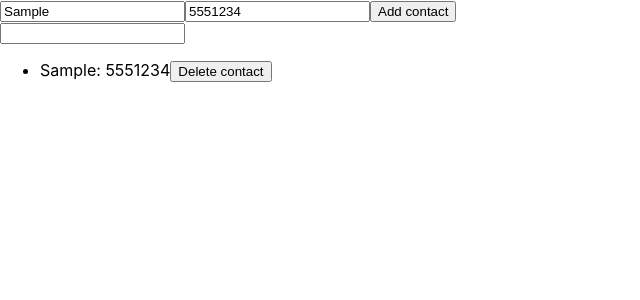
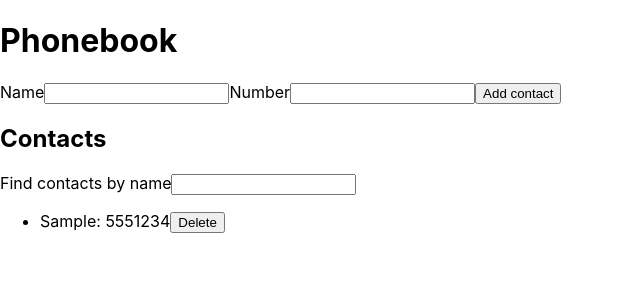
Before and after one commit to Svitlana-Lazurenko/goit-react-hw-02-phonebook, a React (Create React App) app: page / in a window 1280 px wide. Both pictures are taken after typing "Sample", "5551234" into the empty fields and a click on the button "Add contact". Shown: the top 300 px of the page, without its empty margins (0-640 px from the left). Built offline with nearby package versions, Linux system fonts and the light colour scheme.

Commit message:
Create react-components

```diff
--- a/src/components/App.jsx
+++ b/src/components/App.jsx
@@ -1,12 +1,40 @@
 import React, { Component } from 'react';
 import { nanoid } from 'nanoid';
+import ContactForm from './ContactForm/ContactForm';
+import ContactList from './ContactList/ContactList';
+import Filter from './Filter/Filter';
+import { Block, MainTitle, Title } from './App.styled';
 
 class App extends Component {
   state = {
     contacts: [],
     filter: '',
-    name: '',
-    number: '',
+  };
+
+  addContact = (name, number) => {
+    const id = nanoid();
+    const contactObj = { id, name, number };
+    const contacts = this.state.contacts;
+
+    for (const contact of contacts) {
+      if (contact.name === name) {
+        alert(`${name} is already in contacts`);
+        return;
+      }
+    }
+    this.setState(({ contacts }) => ({
+      contacts: [contactObj, ...contacts],
+    }));
+  };
+
+  deleteContact = id => {
+    this.setState(prevState => ({
+      contacts: prevState.contacts.filter(contact => contact.id !== id),
+    }));
+  };
+
+  changeFilter = e => {
+    this.setState({ filter: e.currentTarget.value });
   };
 
   getVisibleContacts = () => {
@@ -17,92 +45,22 @@ class App extends Component {
     );
   };
 
-  handleChange = e => {
-    this.setState({ [e.target.name]: e.target.value });
-  };
-
-  handleSubmit = e => {
-    e.preventDefault();
-    const form = e.currentTarget;
-    const id = nanoid();
-    const number = form.elements.number.value;
-    const name = form.elements.name.value;
-    const contactObj = { id, name, number };
-    const contacts = this.state.contacts;
-
-    for (const contact of contacts) {
-      if (contact.name === name) {
-        alert(`${name} is already in contacts`);
-        return;
-      }
-    }
-    this.setState(prevState => {
-      return { contacts: [...prevState.contacts, contactObj] };
-    });
-  };
-
-  deleteContact = id => {
-    this.setState(prevState => ({
-      contacts: prevState.contacts.filter(contact => contact.id !== id),
-    }));
-  };
-
   render() {
-    const { name, number, filter } = this.state;
+    const { filter } = this.state;
     const visibleContacts = this.getVisibleContacts();
 
     return (
-      <>
-        {/* <div>
-  <h1>Phonebook</h1>
-  <ContactForm ... />
+      <Block>
+        <MainTitle>Phonebook</MainTitle>
+        <ContactForm onSubmit={this.addContact} />
 
-  <h2>Contacts</h2>
-  <Filter ... />
-  <ContactList ... />
-</div> */}
-
-        <form onSubmit={this.handleSubmit}>
-          <input
-            type="text"
-            name="name"
-            pattern="^[a-zA-Zа-яА-Я]+(([' -][a-zA-Zа-яА-Я ])?[a-zA-Zа-яА-Я]*)*$"
-            title="Name may contain only letters, apostrophe, dash and spaces. For example Adrian, Jacob Mercer, Charles de Batz de Castelmore d'Artagnan"
-            required
-            value={name}
-            onChange={this.handleChange}
-          />
-          <input
-            type="tel"
-            name="number"
-            pattern="\+?\d{1,4}?[-.\s]?\(?\d{1,3}?\)?[-.\s]?\d{1,4}[-.\s]?\d{1,4}[-.\s]?\d{1,9}"
-            title="Phone number must be digits and can contain spaces, dashes, parentheses and can start with +"
-            required
-            value={number}
-            onChange={this.handleChange}
-          />
-          <button type="submit">Add contact</button>
-        </form>
-        <input
-          type="text"
-          name="filter"
-          value={filter}
-          onChange={this.handleChange}
-        ></input>
-        <ul>
-          {visibleContacts.map(contact => (
-            <li key={contact.id}>
-              {contact.name}: {contact.number}
-              <button
-                type="button"
-                onClick={() => this.deleteContact(contact.id)}
-              >
-                Delete contact
-              </button>
-            </li>
-          ))}
-        </ul>
-      </>
+        <Title>Contacts</Title>
+        <Filter value={filter} onChange={this.changeFilter} />
+        <ContactList
+          contacts={visibleContacts}
+          onDeleteContact={this.deleteContact}
+        />
+      </Block>
     );
   }
 }
--- /dev/null
+++ b/src/components/App.styled.jsx
@@ -0,0 +1,7 @@
+import styled from '@emotion/styled';
+
+export const Block = styled.div``;
+
+export const MainTitle = styled.h1``;
+
+export const Title = styled.h2``;
--- /dev/null
+++ b/src/components/ContactForm/ContactForm.jsx
@@ -0,0 +1,55 @@
+import React, { Component } from 'react';
+import { Form, Label, Input, Button } from './ContactForm.styled';
+
+class ContactForm extends Component {
+  state = {
+    name: '',
+    number: '',
+  };
+
+  handleChange = e => {
+    this.setState({ [e.currentTarget.name]: e.currentTarget.value });
+  };
+
+  handleSubmit = e => {
+    e.preventDefault();
+    this.props.onSubmit(this.state.name, this.state.number);
+    this.setState({ name: '', number: '' });
+  };
+
+  render() {
+    const { name, number } = this.state;
+
+    return (
+      <Form onSubmit={this.handleSubmit}>
+        <Label>
+          Name
+          <Input
+            type="text"
+            name="name"
+            pattern="^[a-zA-Zа-яА-Я]+(([' -][a-zA-Zа-яА-Я ])?[a-zA-Zа-яА-Я]*)*$"
+            title="Name may contain only letters, apostrophe, dash and spaces. For example Adrian, Jacob Mercer, Charles de Batz de Castelmore d'Artagnan"
+            required
+            value={name}
+            onChange={this.handleChange}
+          />
+        </Label>
+        <Label>
+          Number
+          <Input
+            type="tel"
+            name="number"
+            pattern="\+?\d{1,4}?[-.\s]?\(?\d{1,3}?\)?[-.\s]?\d{1,4}[-.\s]?\d{1,4}[-.\s]?\d{1,9}"
+            title="Phone number must be digits and can contain spaces, dashes, parentheses and can start with +"
+            required
+            value={number}
+            onChange={this.handleChange}
+          />
+        </Label>
+        <Button type="submit">Add contact</Button>
+      </Form>
+    );
+  }
+}
+
+export default ContactForm;
--- /dev/null
+++ b/src/components/ContactForm/ContactForm.styled.jsx
@@ -0,0 +1,9 @@
+import styled from '@emotion/styled';
+
+export const Form = styled.form``;
+
+export const Label = styled.label``;
+
+export const Input = styled.input``;
+
+export const Button = styled.button``;
--- /dev/null
+++ b/src/components/ContactItem/ContactItem.jsx
@@ -0,0 +1,23 @@
+import React from 'react';
+import PropTypes from 'prop-types';
+import { Item, Text, Button } from './ContactItem.styled';
+
+const ContactItem = ({ name, number, id, onDeleteContact }) => (
+  <Item>
+    <Text>
+      {name}: {number}
+    </Text>
+    <Button type="button" onClick={() => onDeleteContact(id)}>
+      Delete
+    </Button>
+  </Item>
+);
+
+export default ContactItem;
+
+ContactItem.propTypes = {
+  name: PropTypes.string.isRequired,
+  number: PropTypes.string.isRequired,
+  id: PropTypes.string.isRequired,
+  onDeleteContact: PropTypes.func.isRequired,
+};
--- /dev/null
+++ b/src/components/ContactItem/ContactItem.styled.jsx
@@ -0,0 +1,7 @@
+import styled from '@emotion/styled';
+
+export const Item = styled.li``;
+
+export const Text = styled.span``;
+
+export const Button = styled.button``;
--- /dev/null
+++ b/src/components/ContactList/ContactList.jsx
@@ -0,0 +1,31 @@
+import React from 'react';
+import PropTypes from 'prop-types';
+import ContactItem from '../ContactItem/ContactItem';
+import { List } from './ContactList.styled';
+
+const ContactList = ({ contacts, onDeleteContact }) => (
+  <List>
+    {contacts.map(({ id, name, number }) => (
+      <ContactItem
+        key={id}
+        onDeleteContact={onDeleteContact}
+        name={name}
+        number={number}
+        id={id}
+      />
+    ))}
+  </List>
+);
+
+export default ContactList;
+
+ContactList.propTypes = {
+  contacts: PropTypes.arrayOf(
+    PropTypes.exact({
+      id: PropTypes.string.isRequired,
+      name: PropTypes.string.isRequired,
+      number: PropTypes.string.isRequired,
+    })
+  ),
+  onDeleteContact: PropTypes.func.isRequired,
+};
--- /dev/null
+++ b/src/components/ContactList/ContactList.styled.jsx
@@ -0,0 +1,3 @@
+import styled from '@emotion/styled';
+
+export const List = styled.ul``;
--- /dev/null
+++ b/src/components/Filter/Filter.jsx
@@ -0,0 +1,17 @@
+import React from 'react';
+import PropTypes from 'prop-types';
+import { Label, Input } from './Filter.styled';
+
+const Filter = ({ value, onChange }) => (
+  <Label>
+    Find contacts by name
+    <Input type="text" name="filter" value={value} onChange={onChange}></Input>
+  </Label>
+);
+
+export default Filter;
+
+Filter.propTypes = {
+  value: PropTypes.string.isRequired,
+  onChange: PropTypes.func.isRequired,
+};
--- /dev/null
+++ b/src/components/Filter/Filter.styled.jsx
@@ -0,0 +1,5 @@
+import styled from '@emotion/styled';
+
+export const Label = styled.label``;
+
+export const Input = styled.input``;
```
